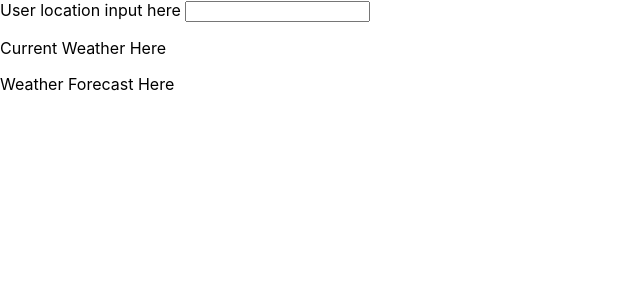
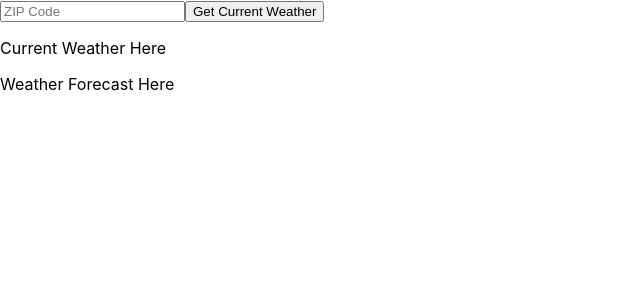
Before and after one commit to markcmurphy/AmherstWeatherApp, a React (Create React App) app: page / in a window 1280 px wide. Shown: the top 300 px of the page, without its empty margins (0-640 px from the left). Built offline with nearby package versions, Linux system fonts and the light colour scheme; no server answers.

Commit message:
able to call OWM API and load static zip on form submit

```diff
--- a/src/App.js
+++ b/src/App.js
@@ -7,23 +7,34 @@ import "./App.css";
 const API_KEY = `${process.env.REACT_APP_WEATHER_API_KEY}`;
 
 class App extends Component {
-  componentDidMount() {
-    const getCurrentWeather = async () => {
-      const api_call = await fetch(
-        `http://api.openweathermap.org/data/2.5/weather?q=78759,us&appid=${API_KEY}`
-      );
+  constructor(props) {
+    super(props);
+    this.state = {
+      input: "",
+      weather: []
+    };
+    this.getCurrentWeather = this.getCurrentWeather.bind(this);
+  }
 
-      const response = await api_call.json();
-
-      console.log(response);
-    };
-    getCurrentWeather();
+  getCurrentWeather(event) {
+    fetch(
+      `http://api.openweathermap.org/data/2.5/weather?q=78759,us&appid=${API_KEY}`
+    )
+      .then(result => {
+        return result.json();
+      })
+      .then(jsonResult => {
+        this.setState({
+          weather: [jsonResult.weather]
+        });
+        console.log(this.state.weather);
+      }, event.preventDefault());
   }
 
   render() {
     return (
       <div>
-        <Input />
+        <Input loadCurrentWeather={this.getCurrentWeather} />
         <WeatherCurrent />
         <WeatherForecast />
       </div>
--- a/src/components/input.js
+++ b/src/components/input.js
@@ -3,7 +3,10 @@ import React from "react";
 const Input = props => {
   return (
     <div>
-      User location input here <input />
+      <form onSubmit={props.loadCurrentWeather}>
+        <input type="text" name="zip" placeholder="ZIP Code" />
+        <button>Get Current Weather</button>
+      </form>
     </div>
   );
 };
```
